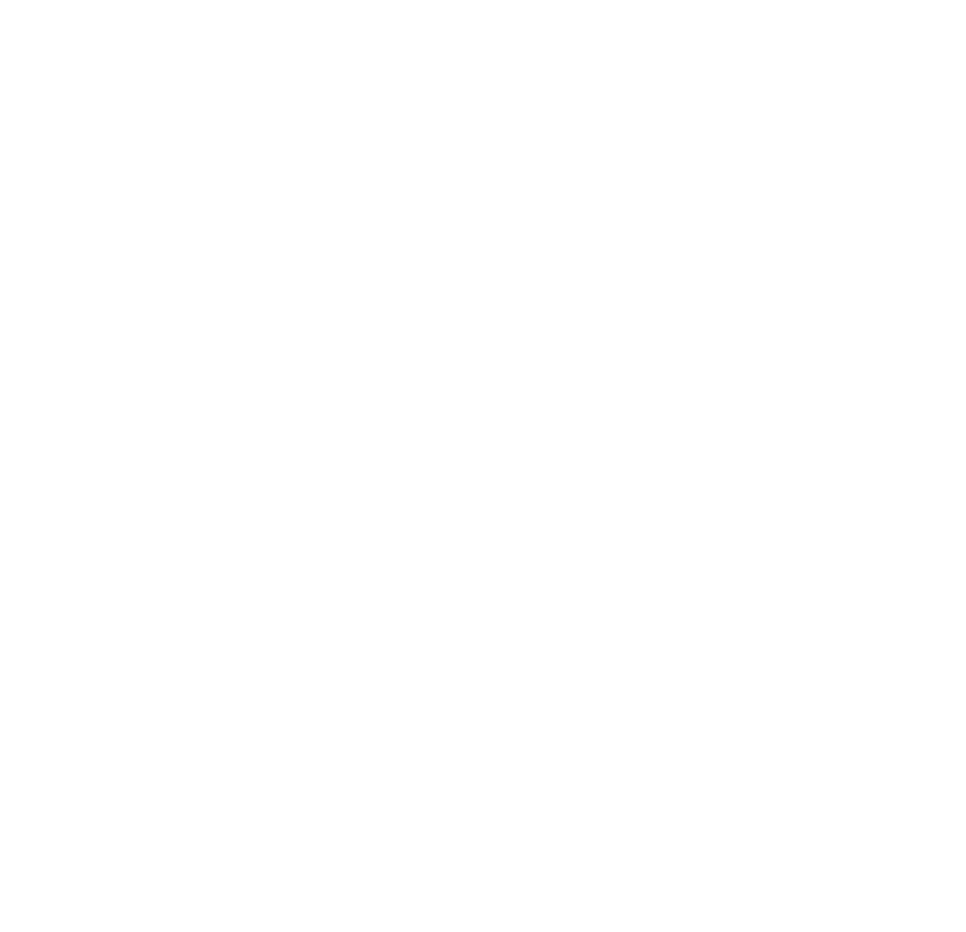
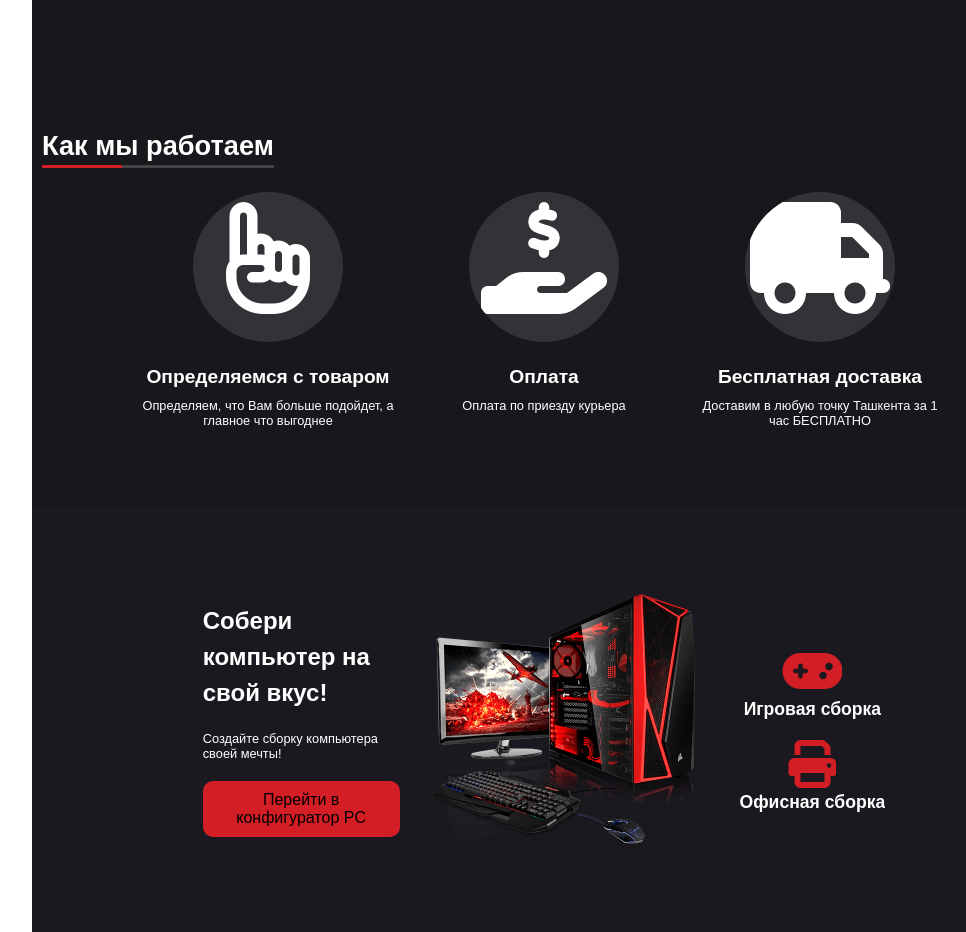
Before and after one commit to RomaZherko21/PC-market, a React (Create React App) app: page / in a window 1280 px wide. Shown: the part 1240-2172 px from the top of the page, without its empty margins (224-1190 px from the left). Before the commit the page ends 1141 px from the top, so only its background shows below. Built offline with nearby package versions, Linux system fonts and the light colour scheme.

Commit message:
2 mainPage sections

```diff
--- a/src/App.css
+++ b/src/App.css
@@ -4,13 +4,63 @@
     padding: 0;
     box-sizing: border-box;
     font-family: "Noto Sans JP", sans-serif;
+    overflow-x: hidden;
 }
 
 .sidebarAndMain{
     display: grid;
     grid-template-columns: 20% 80%;
-    overflow-y: hidden;
+}
+/* H1 styles */
+.mainTitle{
+    display: inline;
+    color: white;
+    font-size: 1.7rem;
+    position: relative;
+    border-bottom: 3px solid rgb(68, 66, 66);
+    margin-left: 10px;
+    padding-bottom: 4px;
+}
+.mainTitle:after{
+    margin-left: 10px;
+    content: '';
+    width: 80px;
+    height: 3px;
+    background: #d21e24;
+    display: block;
+    position: absolute;
+    bottom: -3px;
+}
 
+/* 3  info blocks */
+.infoSection{
+    margin-top: 30px;
+    display: grid;
+    grid-template-columns: repeat(3, 25%);
+    grid-gap: 20px;
+    justify-content: center;
+    text-align: center;
+}
+.infoSection i{
+    font-size: 7rem;
+    background-color: rgb(51, 50, 55);
+    border-radius: 50%;
+    width: 150px;
+    height: 150px;
+    padding-top: 10px;
+
+}
+.infoSection i:hover{
+    transition: all .3s ease;
+color: #d21e24;
+}
+.infoSection h2{
+    margin-top: 20px;
+    font-size: 1.2rem;
+}
+.infoSection p{
+    margin-top: 10px;
+    font-size: .8rem;
 }
 
 @media (max-width: 1230px) {
@@ -24,4 +74,8 @@
         grid-template-columns: 100%;
 
     }
+    .infoSection{
+        margin-top: 30px;
+        grid-template-columns: repeat(1, 50%);
+    }
   }
--- a/src/components/header/Header.module.css
+++ b/src/components/header/Header.module.css
@@ -9,6 +9,7 @@
 font-size: 16px;
 position: relative;
 box-shadow: 0 0 20px rgba(0,0,0,0.5);
+width: 100vw;
 }
 
 header a{
--- a/src/components/main/mainPage/MainPage.jsx
+++ b/src/components/main/mainPage/MainPage.jsx
@@ -1,12 +1,13 @@
 import React, { } from "react";
 import s from './MainPage.module.css';
-// import { Route } from "react-router-dom";
 
 
 
 
 import Carousel from './carousel/Сarousel'
 import Discounts from './discounts/Discounts'
+import HowWeWork from './howWeWork/HowWeWork'
+import ConfiguratorInfo from './configuratorInfo/ConfiguratorInfo'
 
 
 
@@ -16,6 +17,8 @@
             <section className={s.mainPage}>
                 <Carousel/>
                 <Discounts discountGoods={props.discountGoods}/>
+                <HowWeWork />
+                <ConfiguratorInfo />
             </section>
     )
 }
--- /dev/null
+++ b/src/components/main/mainPage/configuratorInfo/ConfiguratorInfo.jsx
@@ -0,0 +1,43 @@
+import React, { Fragment } from 'react'
+
+
+import s from './ConfiguratorInfo.module.css';
+
+
+import configInfo from '../../../../images/configurator/configInfo.png';
+
+
+
+const ConfiguratorInfo = () => {
+
+
+
+  return (
+
+    <section className={s.configBlock}>
+      <div className={s.info}>
+        <h1>Собери компьютер на свой вкус!</h1>
+        <p>Создайте сборку компьютера своей мечты!</p>
+        <button>Перейти в конфигуратор PC</button>
+      </div>
+      <div>
+        <img src={configInfo} alt="" />
+      </div>
+      <div className={s.buttons}>
+        <div>
+          <i class="fas fa-gamepad"></i>
+          <h2>Игровая сборка</h2>
+        </div>
+        <div>
+          <i class="fas fa-print"></i>
+          <h2>Офисная сборка</h2>
+        </div>
+      </div>
+    </section>
+
+  )
+
+
+}
+
+export default ConfiguratorInfo;
--- /dev/null
+++ b/src/components/main/mainPage/configuratorInfo/ConfiguratorInfo.module.css
@@ -0,0 +1,61 @@
+.configBlock {
+  margin-top: 80px;
+  background-color: rgb(26, 25, 31);
+  padding: 60px 20px;
+  display: grid;
+  grid-template-columns: 20% auto auto;
+  justify-content: center;
+  align-items: center;
+  grid-gap: 20px;
+}
+
+.configBlock img {
+  width: 300px;
+  height: 300px;
+}
+
+.configBlock .info h1 {
+  line-height: 1.5;
+  font-size: 1.5rem;
+}
+.configBlock .info p {
+  font-size: 0.8rem;
+  margin-top: 20px;
+}
+.configBlock .info button {
+  cursor: pointer;
+  margin-top: 20px;
+  border: none;
+  border-radius: 10px;
+  font-size: 1rem;
+  padding: 10px;
+  background-color: rgb(210, 30, 36);
+}
+.configBlock .info button:hover {
+  background-color: rgb(177, 31, 36);
+}
+
+.configBlock .buttons {
+  text-align: center;
+}
+.configBlock .buttons div:hover i{
+  color: rgb(177, 31, 36);
+}
+.configBlock .buttons h2 {
+  font-size: 1.1rem;
+}
+.configBlock .buttons i {
+  cursor: pointer;
+  margin-top: 20px;
+  font-size: 3rem;
+  color: rgb(210, 30, 36);
+
+}
+
+@media (max-width: 860px) {
+  .configBlock {
+    padding: 40px 10px;
+    grid-template-columns: auto;
+
+  }
+}
--- a/src/components/main/mainPage/discounts/Discounts.jsx
+++ b/src/components/main/mainPage/discounts/Discounts.jsx
@@ -1,4 +1,4 @@
-import React, { } from "react";
+import React, { Fragment } from "react";
 import Slider from "react-slick";
 import s from './Discounts.module.css';
 // import { Route } from "react-router-dom";
@@ -23,8 +23,10 @@
     if (document.documentElement.clientWidth < 850) { settings.slidesToScroll = 2; settings.slidesToShow = 2 }
     if (document.documentElement.clientWidth < 500) { settings.slidesToScroll = 1; settings.slidesToShow = 1 }
 
-    function OneProduct(name, price, discountPrice, img, description,key) {
+    function OneProduct(name, price, discountPrice, img, description, key) {
         return (
+
+
                 <div className={s.oneProduct} key={key}>
                     <div className={s.saleIcon}>Распродажа!</div>
                     <div className={s.productDesription}>
@@ -37,17 +39,21 @@
                     <h1 className={s.discountPrice}>{discountPrice}</h1>
                     <div className={s.store}>В корзину</div>
                 </div>
+
         )
     }
     return (
+        <Fragment>
+        <h1 className='mainTitle'>Товары по скидке</h1>
         <div className={s.container}>
             <Slider {...settings}>
-                {props.discountGoods.map((item,id) => {
+                {props.discountGoods.map((item, id) => {
 
-                    return OneProduct(item.name, item.prevPrice, item.discountPrice, item.img, item.description(),item.name )
+                    return OneProduct(item.name, item.prevPrice, item.discountPrice, item.img, item.description(), item.name)
                 })}
             </Slider>
         </div>
+        </Fragment>
     )
 }
 
--- a/src/components/main/mainPage/discounts/Discounts.module.css
+++ b/src/components/main/mainPage/discounts/Discounts.module.css
@@ -3,6 +3,8 @@
   width: 90%;
   margin: 0 auto;
   height: auto;
+  margin-bottom: 10rem;
+  margin-top: 30px;
 }
 
 .oneProduct img {
@@ -101,3 +103,10 @@
 .oneProduct:hover .productDesription{
    display: block;
   }
+
+
+  @media (max-width: 700px) {
+    .container {
+      margin-bottom: 5rem;
+    }
+  }
--- /dev/null
+++ b/src/components/main/mainPage/howWeWork/HowWeWork.jsx
@@ -0,0 +1,34 @@
+import React, { Fragment } from 'react'
+
+
+const HowWeWork = () => {
+
+
+
+  return (
+    <Fragment>
+      <h1 className='mainTitle'>Как мы работаем</h1>
+      <section className='infoSection'>
+        <div className="infoBlock">
+          <i class="far fa-hand-point-up"></i>
+          <h2>Определяемся с товаром</h2>
+          <p>Определяем, что Вам больше  подойдет, а главное что выгоднее</p>
+        </div>
+        <div className="infoBlock">
+          <i class="fas fa-hand-holding-usd"></i>
+          <h2>Оплата</h2>
+          <p>Оплата по приезду курьера</p>
+        </div>
+        <div className="infoBlock">
+          <i class="fas fa-truck"></i>
+          <h2>Бесплатная доставка</h2>
+          <p>Доставим в любую точку Ташкента за 1 час БЕСПЛАТНО</p>
+        </div>
+      </section>
+    </Fragment>
+  )
+
+
+}
+
+export default HowWeWork;
```
Also changed, not shown: src/components/main/mainPage/howWeWork/HowWeWork.module.css (added), src/images/configurator/configInfo.png (added). Lines whose indentation alone changed are shown as unchanged.
